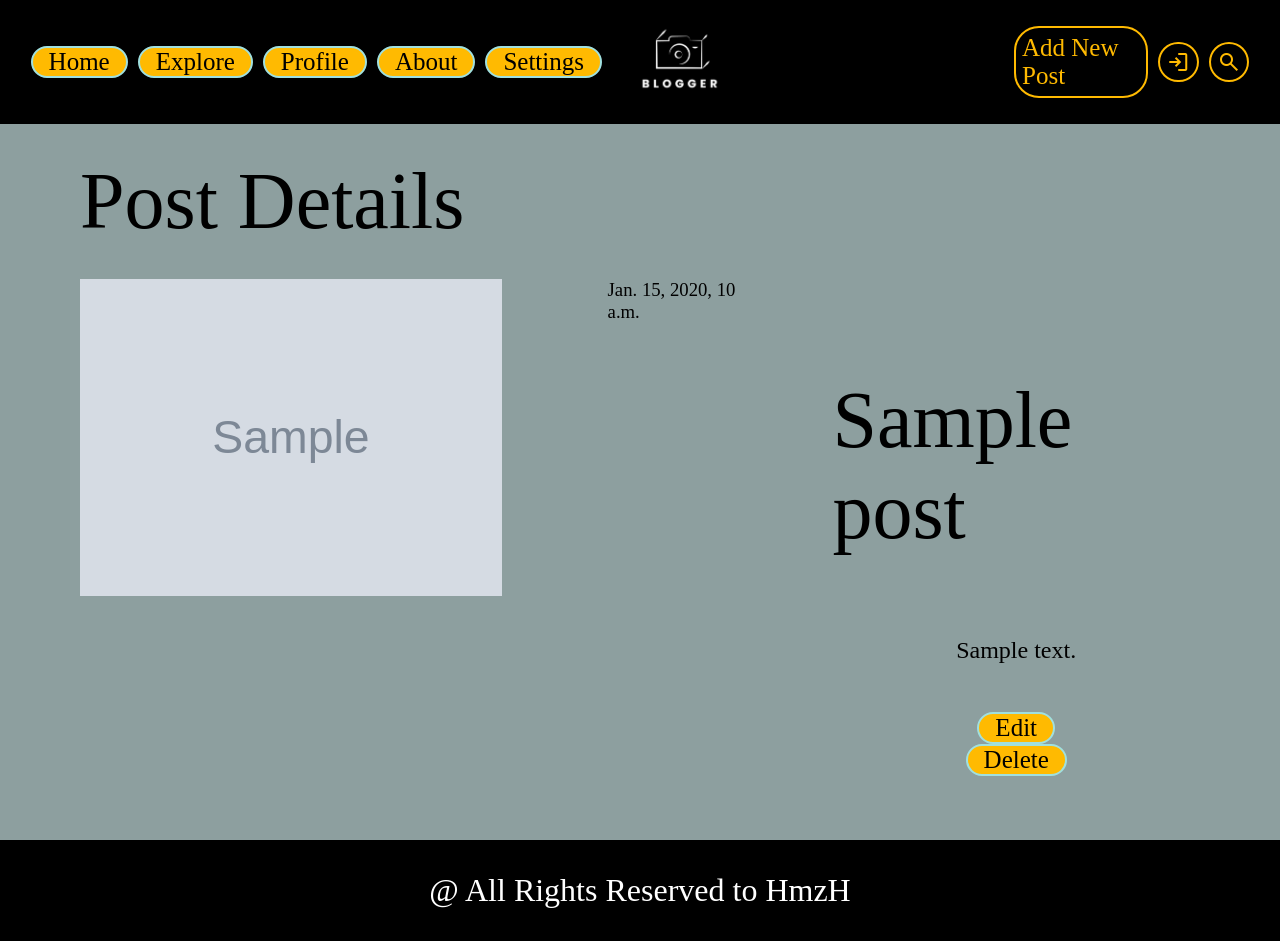
After one commit to T-Python-Sep-24/LAB-ORM-1, a Django app: template Blogger/postsApp/templates/post_details.html in a window 1280 px wide. The commit adds this page. Run offline with Django 5.2, Linux system fonts and the light colour scheme; the template is opened without the code that fills it: most values are stand-ins (such as "Sample title", 1, 10 or a date in 2020); grey boxes marked "Sample" are stand-in pictures; parts of the project's set-up code (start-up, migrations or seed data) failed here and were passed over; some web fonts are replaced.

Commit message:
edit and delete views complete

```diff
--- a/Blogger/bloggerApp/static/css/styles.css
+++ b/Blogger/bloggerApp/static/css/styles.css
@@ -153,7 +153,7 @@ form input, form textarea, form select{
     width: 100%;
 }
 
-.post-card a{
+.post-card .post-card-link{
     display: flex;
     flex-direction: column;
     align-items: center;
@@ -164,9 +164,6 @@ form input, form textarea, form select{
     width: 18rem;
     height: auto;
     margin: 2rem 3rem;
-
-
-    border: 10px solid #ccc;
     box-shadow: 5px 6px 1rem 0rem black;
     position: relative;
     text-decoration: none;
@@ -179,17 +176,22 @@ form input, form textarea, form select{
     margin-left: auto;
     margin-right: auto;
     width: 100%;
-    object-fit: fill;
+    height: 100%;
+    object-fit: cover;
+    border-radius: 1rem 1rem 0 0;
 }
 .post-card .post-title {
     font-size: 2rem;
+    font-weight: 600;
     padding: 0;
     margin: 0;
+    text-transform: uppercase;
 
 }
 .post-card .post-content {
     font-size: 1.5rem;
     padding: 15px;
+
 
 }
 .hr{
@@ -208,15 +210,50 @@ form input, form textarea, form select{
 
 
 }
-.post-card a:hover {
+.post-card .post-card-link:hover {
     box-shadow: 5px 5px 1.5rem 0rem black;
     transition: 0.1s linear;
 }
-.card-actions{
+/* Post Details Page Styles */
+
+main h1 {
+    margin: 2rem 5rem;
+    font-size: 5rem;
+}
+.post-details-container {
     display: flex;
-    justify-content: center;
+    flex-direction: row;
+
+    margin-left: 5rem;
+
+
 }
+.img-cont{
+    width: 50%;
+    height: 90%;
 
+}
+.img-cont img{
+    width: 80%;
+
+}
+.data-cont {
+    width: 50%;
+    display: flex;
+    flex-direction: column;
+    align-items: center;
+
+    font-size: 1.5rem;
+}
+.data-cont .desc{
+    padding: 3rem;
+}
+.data-cont .title{
+    padding-top: 4rem;
+}
+.data-cont .date{
+    padding-bottom: 4rem;
+}
 
 /* response to page size */
 @media(max-width:900px){
--- a/Blogger/bloggerApp/templates/main.html
+++ b/Blogger/bloggerApp/templates/main.html
@@ -12,13 +12,11 @@
     {% for blog in blogs %}
         {% if blog.is_published == True %}
             <div class="post-card">
-            <a href="/">
+            <a class="post-card-link" href="{% url 'postsApp:post_details_view' blog.id %}">
                 <img class="post_image" src="{{ blog.post_img.url }}">
                 <h3 class="post-title">{{blog.title}}</h3>
-<!--                <hr class="hr">-->
                 <p class="post-content">{{blog.content}}</p>
                 <h3 class="post-publish-date">{{blog.published_at}}</h3>
-
             </a>
 
             </div>
--- a/Blogger/postsApp/models.py
+++ b/Blogger/postsApp/models.py
@@ -5,7 +5,9 @@ from django.db import models
 class Post(models.Model):
 
     title = models.CharField(max_length=2048)
-    content = models.TextField()
+    content = models.TextField("photographyCategory", "portrait nature architecture animals plants objects")
     is_published = models.BooleanField(default=True)
     published_at = models.DateTimeField(auto_now_add=True)
+    published_by = models.CharField(max_length=1024)
     post_img = models.ImageField(upload_to="images/", default="images/default.jpg")
+    category = models.TextChoices()
--- a/Blogger/postsApp/templates/create_post.html
+++ b/Blogger/postsApp/templates/create_post.html
@@ -10,10 +10,11 @@
     <main>
         <div class="form-container">
             <h1 class="form-title">Create New Post </h1>
-            <form action="{% url 'postsApp:create_post_view' %}" method="post">
+            <form action="{% url 'postsApp:create_post_view' %}" method="post" enctype="multipart/form-data">
                 {% csrf_token %}
                 <input class="post-title" type="text" name="title" placeholder="Post Title" required>
                 <textarea class="post-content" name="content" placeholder="Enter Post description" required></textarea>
+                <input class="post-content" type="file" placeholder="Enter Post Image" name="post_img" required>
                 <input class="add-btn create-post" type="submit" value="Create Post" onclick="show_alert()">
             </form>
         </div>
--- /dev/null
+++ b/Blogger/postsApp/templates/post_details.html
@@ -0,0 +1,22 @@
+{% extends 'base.html' %}
+{% block title %} Post Details {% endblock %}
+
+{% block content %}
+<main>
+    <h1 class="details-header">Post Details</h1>
+    <div class="post-details-container">
+
+        <div class="img-cont"><img class="image" src="{{ post.post_img.url }}"></div>
+
+        <h3 class="date">{{post.published_at}}</h3>
+        <div class="data-cont">
+            <h1 class="title">{{post.title}}</h1>
+            <p class="desc">{{post.content}}</p>
+            <a class="link-btn" href="{% url 'postsApp:update_post_view' post.id %}">Edit</a>
+            <a class="link-btn" href="{% url 'postsApp:delete_post_view' post.id %}">Delete</a>
+        </div>
+    </div>
+
+</main>
+
+{% endblock %}
--- a/Blogger/postsApp/urls.py
+++ b/Blogger/postsApp/urls.py
@@ -4,6 +4,7 @@ app_name = 'postsApp'
 
 urlpatterns = [
     path('create/', views.create_post_view, name='create_post_view'),
-
-
+    path('details/<post_id>/', views.post_details_view, name='post_details_view'),
+    path('update/<post_id>/', views.update_post_view, name="update_post_view"),
+    path('delete/<post_id>/', views.delete_post_view, name="delete_post_view"),
 ]
```
Also changed, not shown: Blogger/postsApp/templates/update_post.html (added, +24 -0 lines), Blogger/postsApp/views.py (+26 -1 lines), Blogger/media/images/blog_logo.png (added), Blogger/media/images/cv_qrcode.png (added), Blogger/media/images/cv_qrcode_8SShXxa.png (added), Blogger/media/images/sss.png (added), Blogger/media/images/sss_Ebuc8vF.png (added).
